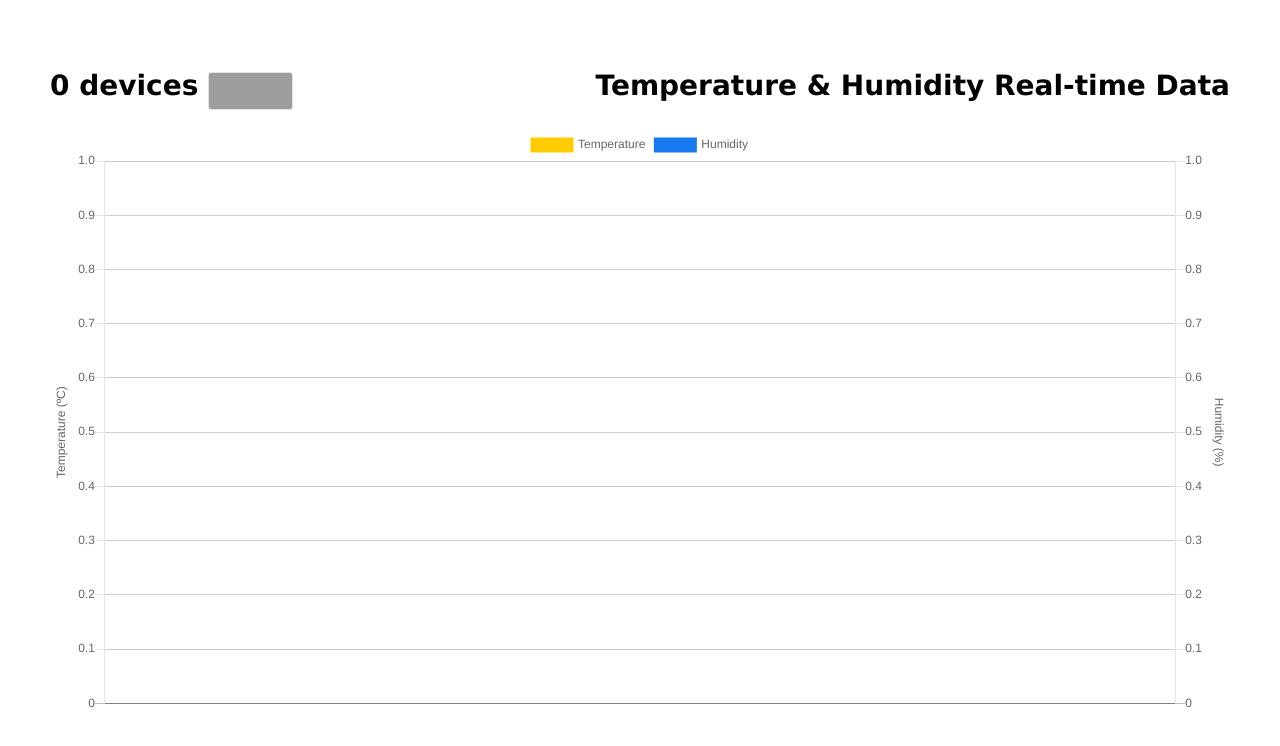
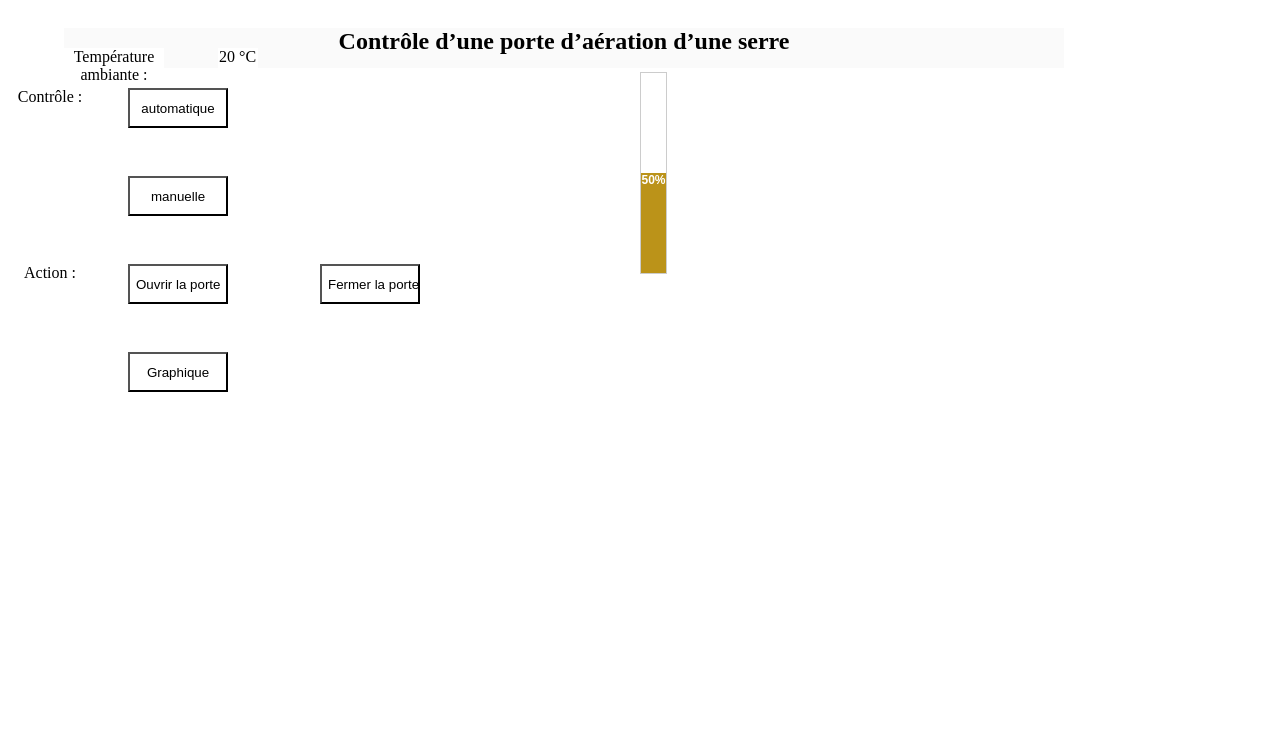
Before and after one commit to AmarHadj/Projet-objet-connecte, a website: page projet azure test/web-apps-node-iot-hub-data-visualization/public/index.html in a window 1280 px wide. Drawn offline with nearby package versions, Linux system fonts and the light colour scheme; grey boxes are pictures that could not be loaded.

Commit message:
Remplacer le CSS et index.html
Ensemble !!!

Co-Authored-By: AmarHadj <64044146+AmarHadj@users.noreply.github.com>

```diff
--- a/projet azure test/web-apps-node-iot-hub-data-visualization/public/css/style.css
+++ b/projet azure test/web-apps-node-iot-hub-data-visualization/public/css/style.css
@@ -1,46 +1,140 @@
-body {
-  font: 14px "Lucida Grande", Helvetica, Arial, sans-serif;
-  padding: 50px;
-  margin: 0;
-  text-align: center;
+  .img {
+  width:100%;
+  height: auto;
+  top:0;
+  left:0;
+  position: relative;
+  z-index: 1;
   }
 
-.flexHeader {
-  display: flex;
-  flex-direction: row;
-  flex-wrap: nowrap;
-  justify-content: space-between;
+  .title {
+  top:1%;
+  left:5%;
+  width:1000px;
+  height:40px;
+  position: absolute;
+  z-index: 2;
+  background: rgb(250, 250, 250);
   }
 
-a {
-  color: #00B7FF;
+  .temp_value {
+  top:6%;
+  left:5%;
+  width:100px;
+  height:40px;
+  position: absolute;
+  z-index: 2;
+  background: white;
   }
 
-body select {
-  padding: 10px 70px 10px 13px;
-  max-width: 100%;
-  height: auto;
-  border: 1px solid #e3e3e3;
-  border-radius: 3px;
-  background: url("https://i.ibb.co/b7xjLrB/selectbox-arrow.png") right center no-repeat;
-  background-color: #fff;
-  color: #444444;
-  line-height: 16px;
-  appearance: none;
-  /* this is must */ -webkit-appearance: none;
-  -moz-appearance: none;
+  .temp {
+  top:6%;
+  left:17%;
+  width:40px;
+  height:40px;
+  position: absolute;
+  z-index: 2;
+  background: white;
   }
 
-/* body select.select_box option */
-body select option {
-  padding: 0 4px;
+  .control {
+  top:11%;
+  left:0%;
+  width:100px;
+  height:40px;
+  position: absolute;
+  z-index: 2;
+  background: white;
   }
 
-/* for Edge */
-select::-ms-expand {
-  display: none;
+  .button_auto {
+  top:11%;
+  left:10%;
+  width:100px;
+  height:40px;
+  position: absolute;
+  z-index: 2;
+  background: white;
   }
 
-select:disabled::-ms-expand {
-  background: #f60;
+  .Control {
+  top:11%;
+  left:0%;
+  width:100px;
+  height:40px;
+  position: absolute;
+  z-index: 2;
+  background: white;
   }
+
+  .button_Manual {
+  top:22%;
+  left:10%;
+  width:100px;
+  height:40px;
+  position: absolute;
+  z-index: 2;
+  background: white;
+  }
+
+  .action {
+  top:33%;
+  left:0%;
+  width:100px;
+  height:40px;
+  position: absolute;
+  z-index: 2;
+  background: white;
+  }
+
+  .button_open {
+  top:33%;
+  left:10%;
+  width:100px;
+  height:40px;
+  position: absolute;
+  z-index: 2;
+  background: white;
+  }
+
+  .button_close {
+  top:33%;
+  left:25%;
+  width:100px;
+  height:40px;
+  position: absolute;
+  z-index: 2;
+  background: white;
+  }
+
+  .button_graph {
+  top:44%;
+  left:10%;
+  width:100px;
+  height:40px;
+  position: absolute;
+  z-index: 2;
+  background: white;
+  }
+
+  .loadbar
+  {
+    top:10%;
+  left:50%;
+  width:25px;
+  height:200px;
+  background-color:#fff;
+  border:1px solid #ccc;
+  position:relative;
+  }
+  .bar
+  {
+  width:100%;
+  display:block;
+  font-family:arial;
+  font-size:12px;
+  background-color:#bb9319;
+  color:#fff;
+  position:absolute;
+  bottom:0;
+  }
--- a/projet azure test/web-apps-node-iot-hub-data-visualization/public/index.html
+++ b/projet azure test/web-apps-node-iot-hub-data-visualization/public/index.html
@@ -11,20 +11,43 @@
     <script src="js/chart-device-data.js" type="text/javascript" charset="utf-8"></script>
     <link href="css/style.css" rel="stylesheet" />
 
-    <title>Temperature &amp; Humidity Real-time Data</title>
+
+    <title>Contrôle d'une serre</title>
 </head>
 
-<body>
-    <h1 class="flexHeader">
-        <span>
-            <span id="deviceCount">0 devices</span>
-            <select id="listOfDevices" class="select_box"></select>
-        </span>
-        <span>Temperature & Humidity Real-time Data</span>
-    </h1>
-    <div>
-        <canvas id="iotChart"></canvas>
+<body style="text-align:center; margin: 0px;">
+
+    <div class="mycenter" id="">
+      <h2 style="text-align:center;" class ="title">Contrôle d’une porte d’aération d’une serre</h2>
+      <label class ="temp_value" name="temp">Température ambiante : </label>
+      <label id="tempValue" class="temp" name="tempValue"><span id="tempVal"></span></label><br><br>
+      <label class ="control" id="ctrl" name ="ctrl">Contrôle :</label>
+      <input type="button" class="button_auto" value="automatique" />
+      <input type="button" class="button_Manual" value="manuelle" />
+      <label class ="action" id="act" name ="ctrl">Action :</label><br><br>
+      <input type="button" class="button_open" value="Ouvrir la porte" />
+      <input type="button" class="button_close" value="Fermer la porte" />
+      <input type="button" class="button_graph" value="Graphique" />
     </div>
-</body>
+
+    <div class="loadbar">
+      <strong class="bar" style='height:50%;'>50%</strong>
+    </div>
+    </body>
 
 </html>
+
+<html lang="en">
+<head>
+  <meta charset="UTF-8">
+  <meta http-equiv="X-UA-Compatible" content="IE=edge">
+  <meta name="viewport" content="width=device-width, initial-scale=1.0">
+  <title>Document</title>
+  <script>
+    function GetTemp() {
+      var number = "20 °C";
+      document.getElementById("tempVal").innerHTML = number;
+    }
+  </script>
+</head>
+<body onload="GetTemp()">
```
Lines whose indentation alone changed are shown as unchanged.
